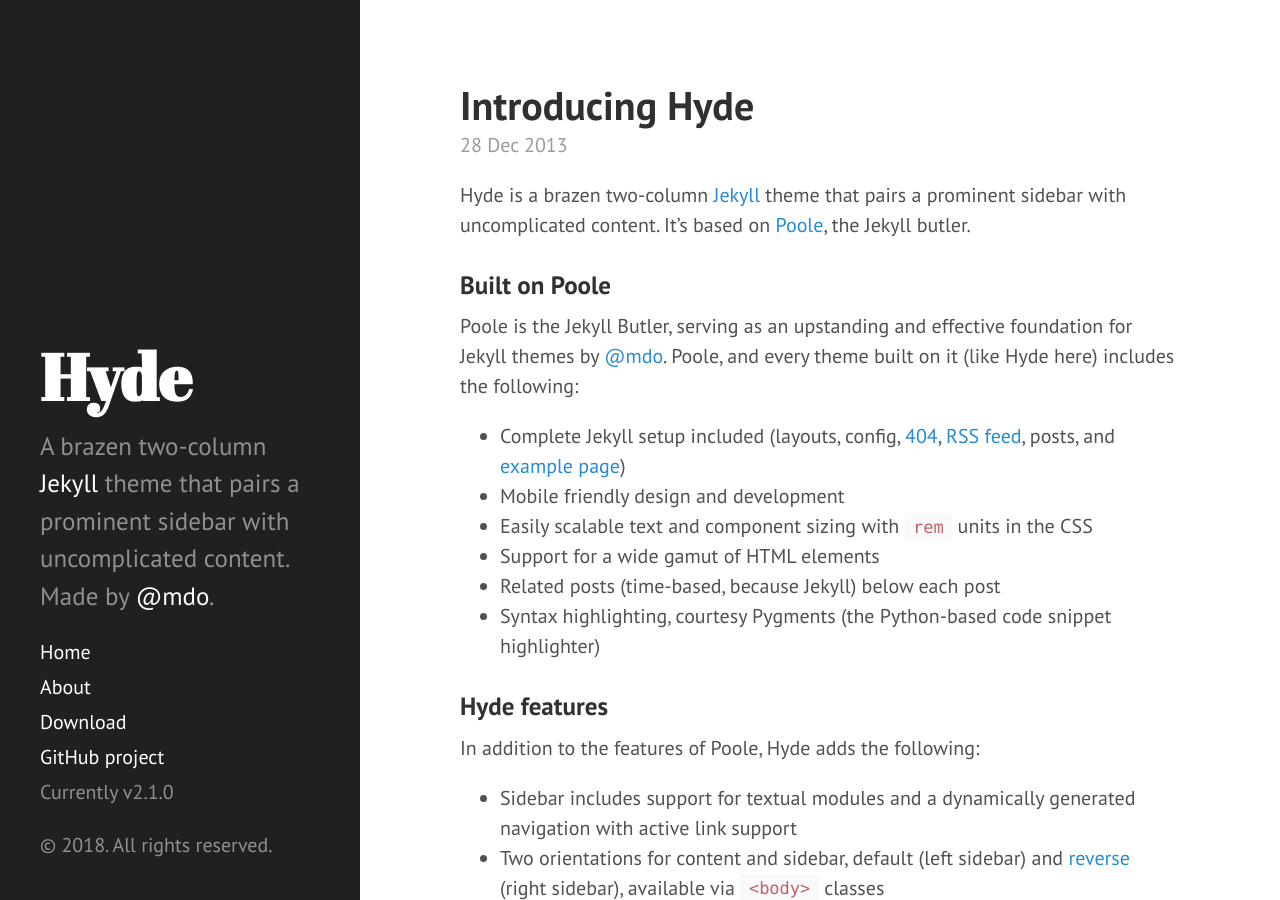
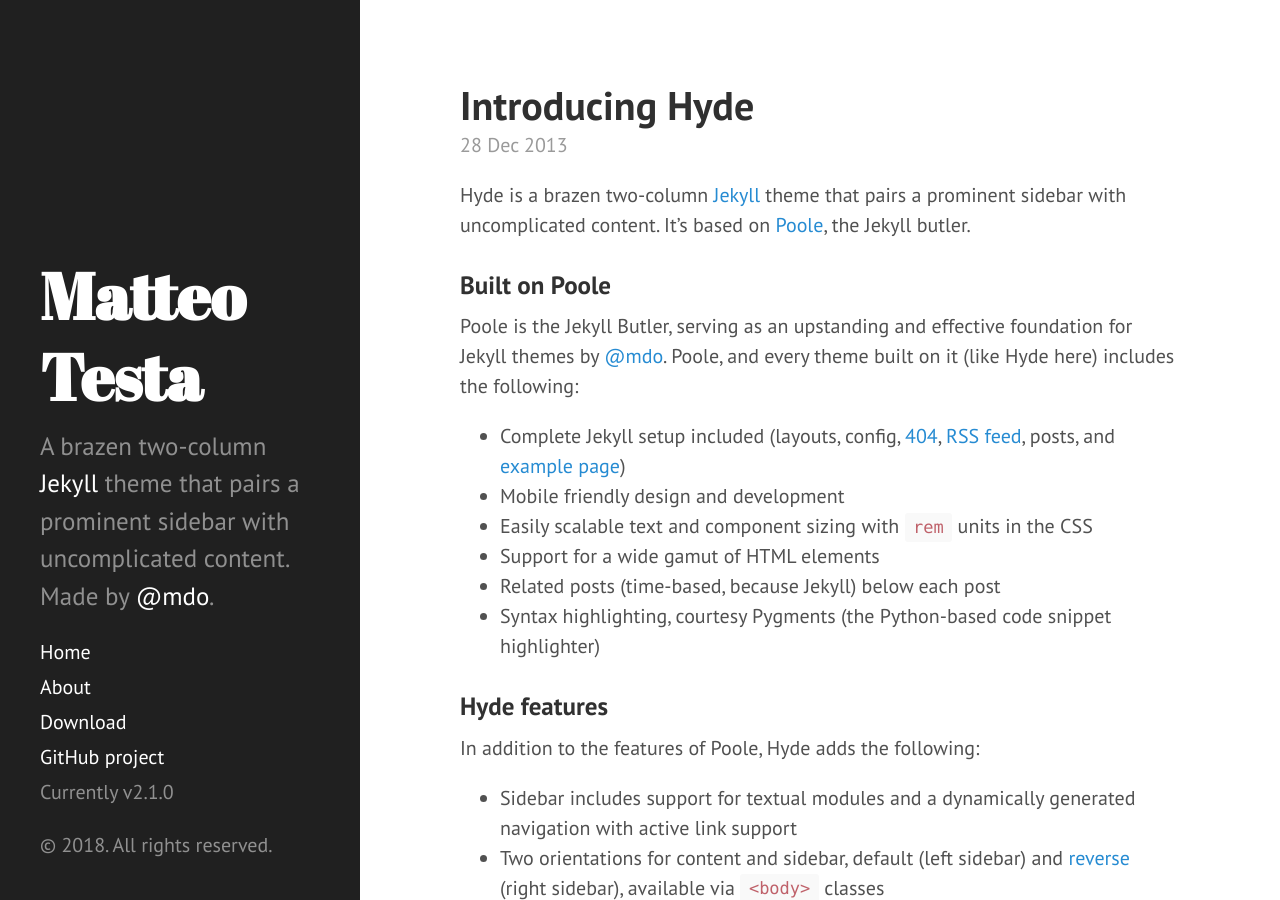
Before and after one commit to matteotesta/matteotesta.github.io, a Jekyll site: the page built from index.html, in a window 1280 px wide and 900 px high. Built offline with Jekyll 4.4.1, drawn with Linux system fonts in a browser that asks for light colours; Markdown is read by kramdown in place of the engine named in the settings; the list of posts is cut into pages by our own code.

Commit message:
Update _config.yml

```diff
--- a/_config.yml
+++ b/_config.yml
@@ -6,7 +6,7 @@
 permalink:        pretty
 
 # Setup
-title:            Hyde
+title:            Matteo Testa
 tagline:          'A Jekyll theme'
 description:      'A brazen two-column <a href="http://jekyllrb.com" target="_blank">Jekyll</a> theme that pairs a prominent sidebar with uncomplicated content. Made by <a href="https://twitter.com/mdo" target="_blank">@mdo</a>.'
 url:              http://hyde.getpoole.com
```
